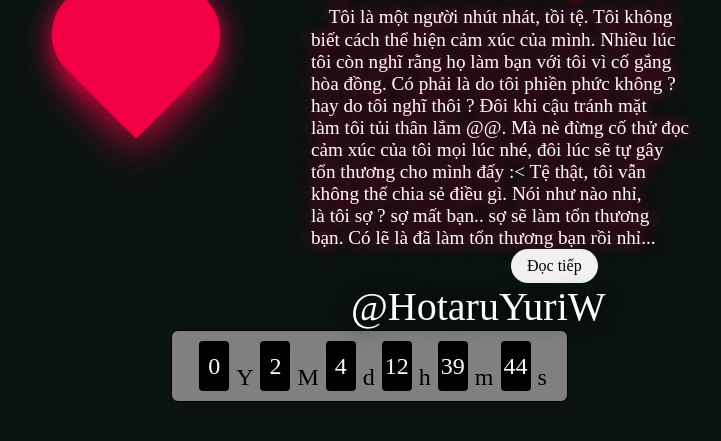
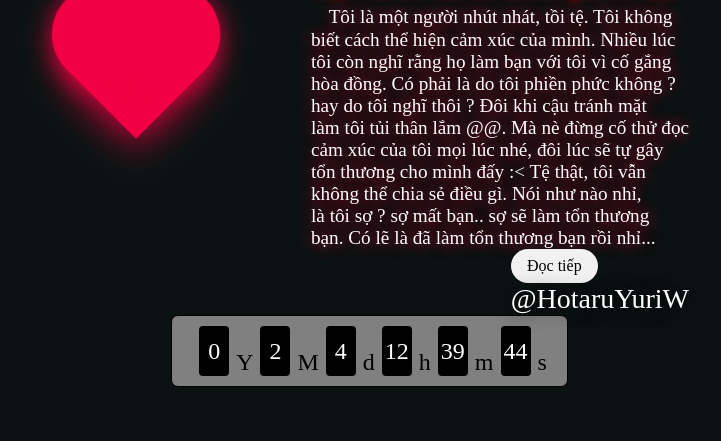
Before and after one commit to YTHzgamer/YTHzgamer.github.io, a PHP site: page /letter/love/index.html in a window 1280 px wide. Shown: the part 156-597 px from the top of the page, without its empty margins (99-820 px from the left). Run offline with PHP 8.4, Linux system fonts and the light colour scheme.

Commit message:
Update style.css

```diff
--- a/letter/love/style.css
+++ b/letter/love/style.css
@@ -92,12 +92,13 @@ body{
     white-space: nowrap;
 }
 .kyten{
-	font-size: 2.5em;
+    font-size: 1.75em;
     color: #fff;
     text-shadow: -1px 1px 20px #000000;
-    display: block;
+    display: flex;
     border-radius: 5px;
     margin-left: 40px;
+    justify-content: flex-end;
 
 }
 .image-container {
```
